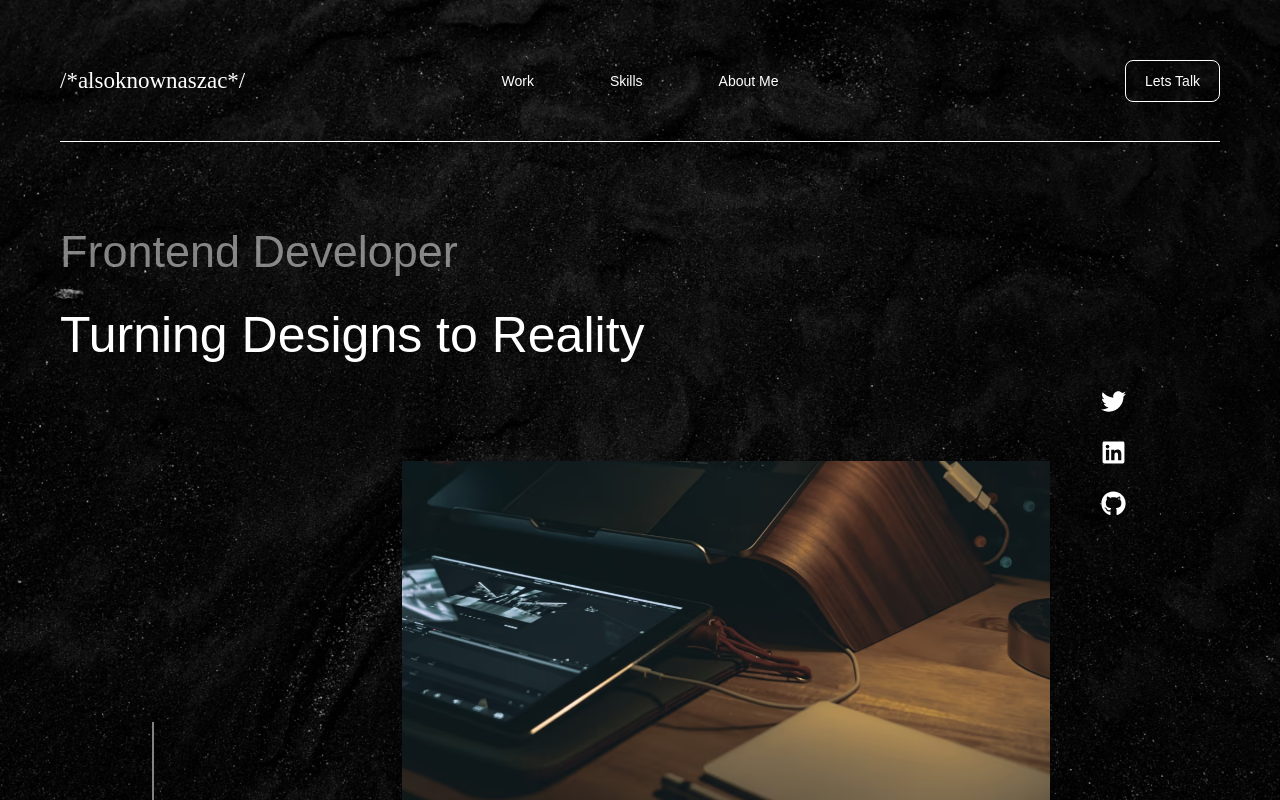
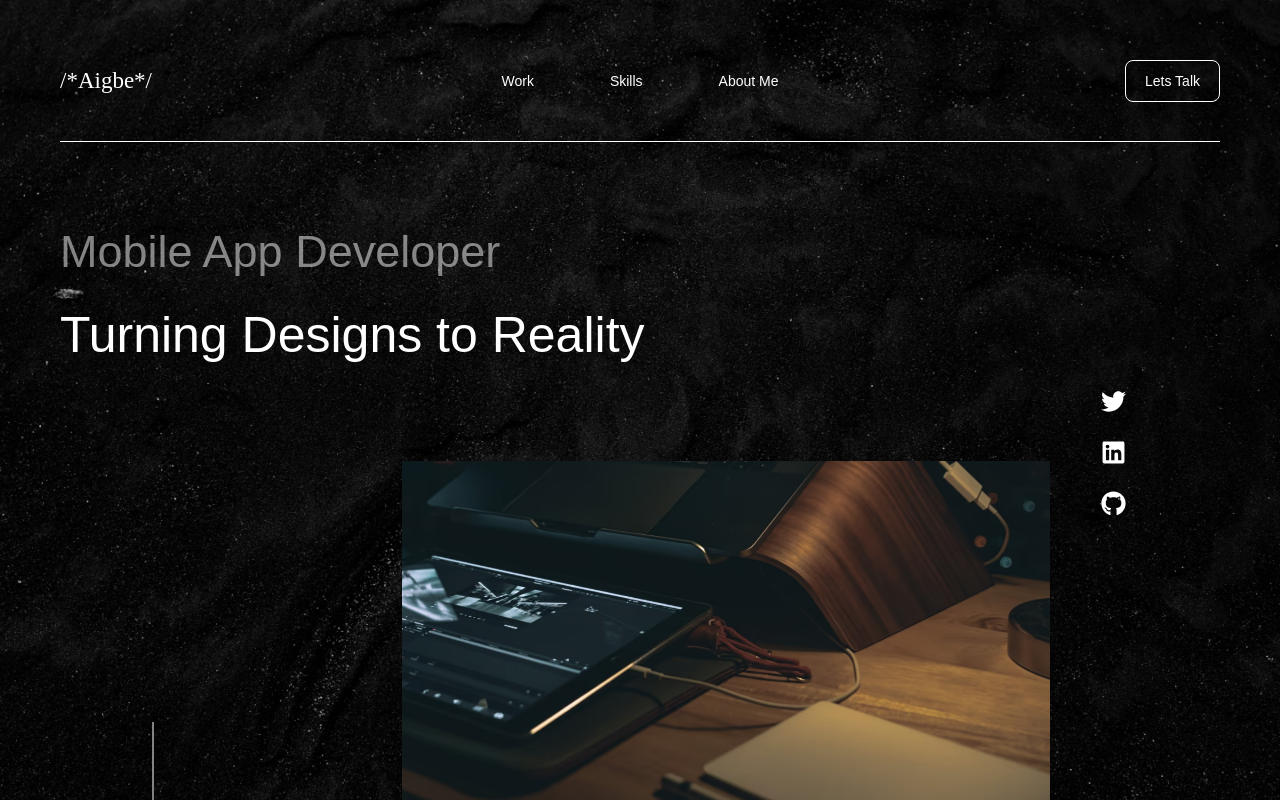
Before and after one commit to worldkaizen001/portfolio-website-next, a Next.js app: page /home in a window 1280 px wide. Built offline with nearby package versions, Linux system fonts and the light colour scheme; a web font is replaced by a local one.

Commit message:
update changes

```diff
--- a/components/hero-section/HeroSection.tsx
+++ b/components/hero-section/HeroSection.tsx
@@ -45,7 +45,7 @@ export default function HeroSection() {
         <Nav />
         <section className="hero-section mt-[12.6%] xs:mt-[10.6%] lg:mt-[8.6%] xl:mt-[6.6%] relative">
           <h1 className="text-[1.8rem] xs:text-[2.35rem] lg:text-[3.5rem] xl:text-[4.5rem] font-medium text-white opacity-50 mb-[1.2rem]">
-            Frontend Developer
+            Mobile App Developer
           </h1>
           <h1 className="text-[2.65rem] xl:w-[70%] xs:text-[3rem] lg:text-[4.0rem] xl:text-[5.0rem] font-medium text-white">
             Turning Designs to Reality
--- a/components/navigation/NavMd.tsx
+++ b/components/navigation/NavMd.tsx
@@ -10,7 +10,7 @@ export default function NavMd() {
     <nav className="hidden pt-[6rem] pb-[3.85rem] border-b border-white xl:grid grid-cols-12 items-center text-white">
       <div className="col-span-3 lg:text-[2.1rem] xl:text-[2.3rem] truncate nav-icon">
         <Link href="/home" passHref={true}>
-          <span>{`/*alsoknownaszac*/`}</span>
+          <span>{`/*Aigbe*/`}</span>
         </Link>
       </div>
       <div className="col-span-6 text-[1.2rem] xl:text-[1.4rem] items-center mx-auto flex font-extralight">
--- a/components/navigation/NavSm.tsx
+++ b/components/navigation/NavSm.tsx
@@ -15,7 +15,7 @@ export default function NavSm() {
   return (
     <nav className="xl:hidden pt-[5.7rem] pb-[2.9rem] border-b border-white flex justify-between items-center text-white">
       <div className="text-[2rem] 2xs:text-[2.1rem] md:text-[2.5rem] nav-icon">
-        xxv
+        Aigbe
       </div>
       <div className="flex items-center">
         <div className="text-[1rem] 2xs:text-[1.1rem] md:text-[1.3rem] mr-[3rem] md:mr-[5rem] font-extralight">
--- a/pages/_document.js
+++ b/pages/_document.js
@@ -11,22 +11,22 @@ export default function Document() {
         <link rel="icon" href="/favicon.ico" />
         <link
           rel="preload"
-          href="https://alsoknownaszac.me/alsoknownaszac.avif"
+          href="https://www.aigbekelvin.tech/alsoknownaszac.avif"
           as="image"
         ></link>
         <link
           rel="preload"
-          href="https://alsoknownaszac.me/blackbg1.avif"
+          href="https://www.aigbekelvin.tech/blackbg1.avif"
           as="image"
         ></link>
         <link
           rel="preload"
-          href="https://alsoknownaszac.me/blackbg2.avif"
+          href="https://www.aigbekelvin.tech/blackbg2.avif"
           as="image"
         ></link>
         <link
           rel="preload"
-          href="https://alsoknownaszac.me/officestup.avif"
+          href="https://www.aigbekelvin.tech/officestup.avif"
           as="image"
         ></link>
         <link
@@ -51,8 +51,8 @@ export default function Document() {
         <link
           rel="search"
           type="application/opensearchdescription+xml"
-          title="Amayo Collins Portfoliow"
-          href="http://alsoknownaszac.me/mysitetitle.xml"
+          title="Aigbe Kelvin Portfolio"
+          href="https://www.aigbekelvin.teche/mysitetitle.xml"
         ></link>
       </Head>
       <body>
--- a/pages/home/index.tsx
+++ b/pages/home/index.tsx
@@ -20,7 +20,7 @@ const Home: NextPage = () => {
       }`}
     >
       <Head>
-        <title>Amayo Collins Portfolio</title>
+        <title>Aigbe Kelvin Portfolio</title>
       </Head>
       <CollabModal />
       <HeroSection />
```
